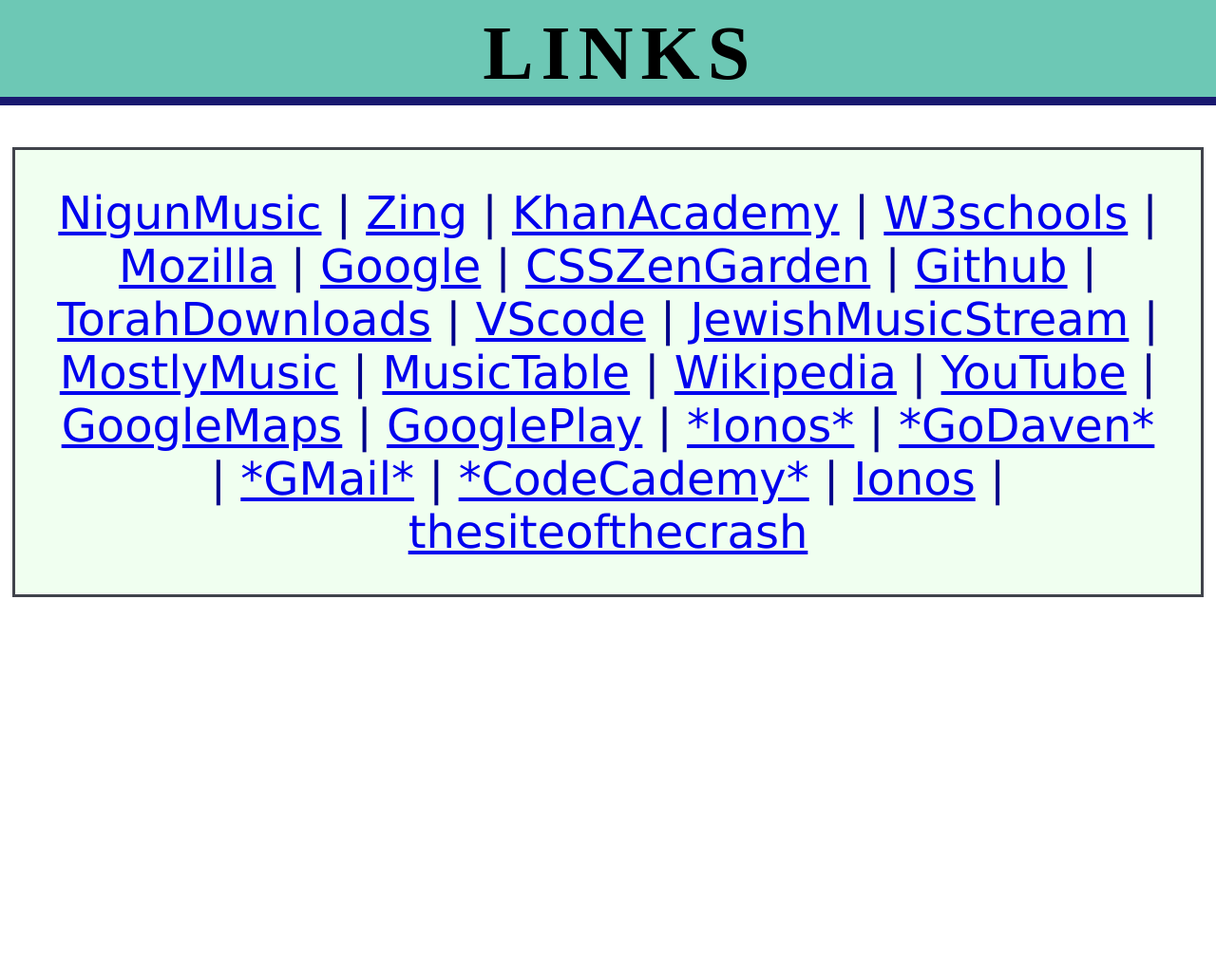
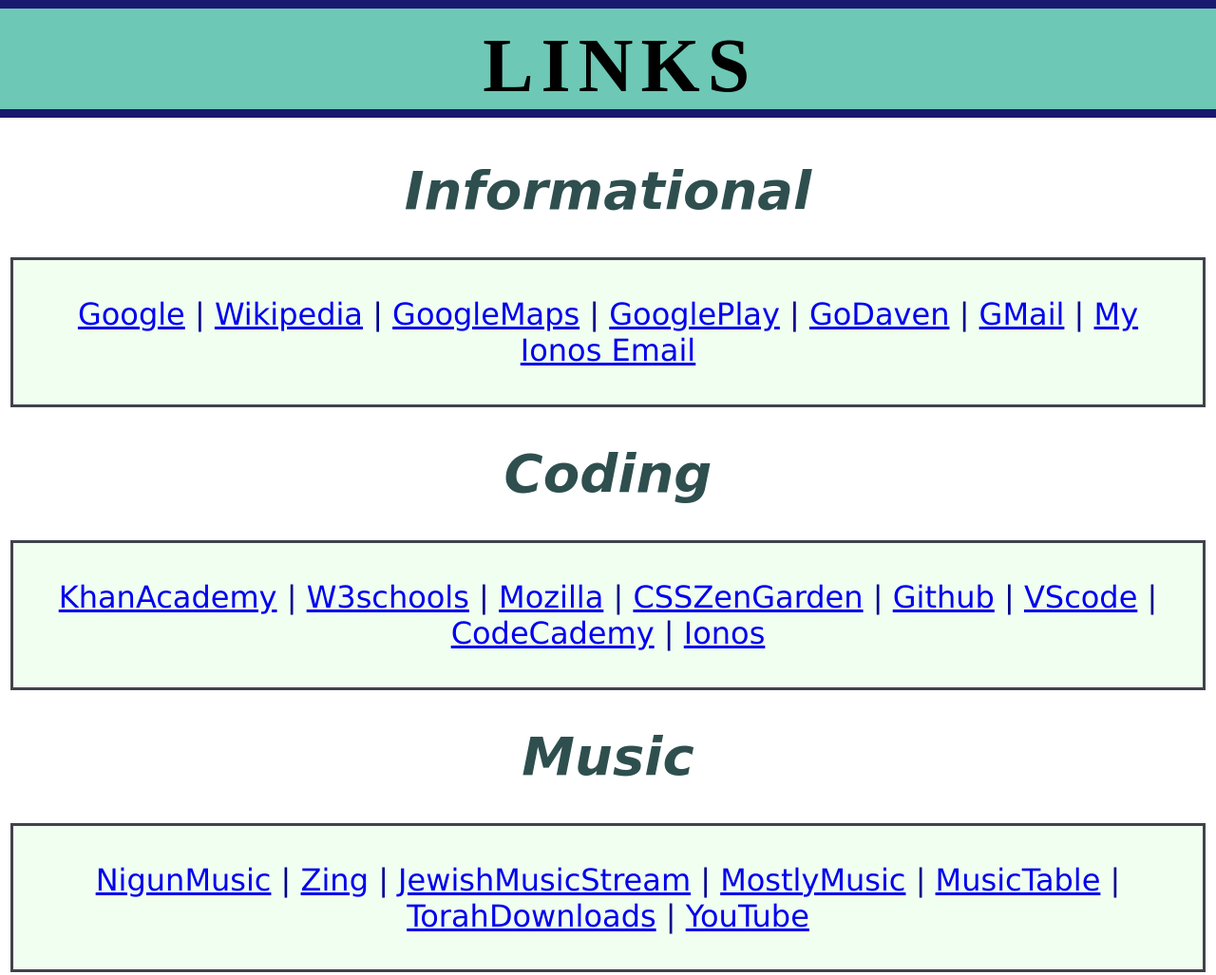
Before and after one commit to MRibiat/MRibiat.github.io, a plain HTML site: page index.html in a window 1280 px wide. Shown: the whole page at 95% size. Before the commit the page ends 800 px from the top, so only its background shows below. Drawn offline with Linux system fonts and the light colour scheme.

Commit message:
Update index.html

```diff
--- a/index.html
+++ b/index.html
@@ -17,19 +17,24 @@
 				background-color: rgba(100, 197, 176, 0.938);
 				padding-top: 15px;
 				padding-left: 2%;
-				margin: -12px -0.3em 44px;
+				margin: -7.6px -0.3em 44px;
 				line-height: 3em;
 				letter-spacing: 0.1em;
 				font: bolder 5em papyrus;
 				border-bottom: 0.1in solid midnightblue;
+				border-top: 0.1in solid midnightblue;
 			}
-			#links{
-				font-size: 3em;
+			.links{
+				font-size: 2em;
 				border:3px solid rgba(38, 40, 51, 0.87);
 				background-color:honeydew;
 				padding:3% ;
 				margin: auto 0.1em;
 				color: darkblue;
+			}
+			.headers{
+				font: italic bold 350% cursive;
+				color: darkslategray;
 			}
 		</style>
 
@@ -38,30 +43,39 @@
 	<body>
 
 		<h1 id="headbar">LINKS</h1>
-		<p id="links">
+
+		<h1 class="headers">Informational</h1>
+		<p class="links">
+			<a href="https://www.google.com/" target="_blank">Google</a>
+			| <a href="https://en.wikipedia.org/" target="_blank">Wikipedia</a>
+			| <a href="https://www.google.com/maps/" target="_blank">GoogleMaps</a>
+			| <a href="https://play.google.com/" target="_blank">GooglePlay</a>
+			| <a href="https://www.godaven.com/" target="_blank">GoDaven</a>
+			| <a href="https://mail.google.com/mail/" target="_blank">GMail</a>
+			| <a href="https://email.ionos.com/appsuite/?tl=y#!!&app=io.ox/mail&folder=default0/INBOX" target="_blank">My Ionos Email</a>
+		</p>
+
+		<h1 class="headers">Coding</h1>
+		<p class="links">
+			<a href="https://www.khanacademy.org/" target="_blank">KhanAcademy</a>
+			| <a href="https://www.w3schools.com/" target="_blank">W3schools</a>
+			| <a href="https://developer.mozilla.org/" target="_blank">Mozilla</a>
+			| <a href="https://www.csszengarden.com/" target="_blank">CSSZenGarden</a>
+			| <a href="https://github.com/" target="_blank">Github</a>
+			| <a href="https://code.visualstudio.com/" target="_blank">VScode</a>
+			| <a href="https://www.codecademy.com/" target="_blank">CodeCademy</a>
+			| <a href="https://www.ionos.com/" target="_blank">Ionos</a>
+		</p>
+
+		<h1 class="headers">Music</h1>
+		<p class="links">
 			<a href="https://www.nigunmusic.com/" target="_blank">NigunMusic</a>
 			| <a href="https://play.google.com/store/apps/details?id=fm.jewishmusic.application&hl=en_US&gl=US" target="_blank">Zing</a>
-		| <a href="https://www.khanacademy.org/" target="_blank">KhanAcademy</a>
-		| <a href="https://www.w3schools.com/" target="_blank">W3schools</a>
-		| <a href="https://developer.mozilla.org/" target="_blank">Mozilla</a>
-		| <a href="https://www.google.com/" target="_blank">Google</a>
-		| <a href="https://www.csszengarden.com/" target="_blank">CSSZenGarden</a>
-		| <a href="https://github.com/" target="_blank">Github</a>
-		| <a href="https://torahdownloads.com/" target="_blank">TorahDownloads</a>
-		| <a href="https://code.visualstudio.com/" target="_blank">VScode</a>
 			| <a href="https://jewishmusicstream.com/" target="_blank">JewishMusicStream</a>
 			| <a href="https://mostlymusic.com/" target="_blank">MostlyMusic</a>
 			| <a href="https://www.music-table.com/" target="_blank">MusicTable</a>
-		| <a href="https://en.wikipedia.org/" target="_blank">Wikipedia</a>
+			| <a href="https://torahdownloads.com/" target="_blank">TorahDownloads</a>
 			| <a href="https://www.youtube.com/" target="_blank">YouTube</a>
-		| <a href="https://www.google.com/maps/" target="_blank">GoogleMaps</a>
-		| <a href="https://play.google.com/" target="_blank">GooglePlay</a>
-		| <a href="https://www.ionos.com/" target="_blank">*Ionos*</a>
-		| <a href="https://www.godaven.com/" target="_blank">*GoDaven*</a>
-		| <a href="https://mail.google.com/mail/" target="_blank">*GMail*</a>
-		| <a href="https://www.codecademy.com/" target="_blank">*CodeCademy*</a>
-		| <a href="https://email.ionos.com/appsuite/?tl=y#!!&app=io.ox/mail&folder=default0/INBOX" target="_blank">Ionos</a>
-		| <a href="https://www.google.com/maps/@40.0889266,-74.2280823,3a,75y,13.86h,51.27t,1.1r/data=!3m6!1e1!3m4!1silSQEgDrRrCwx5Bxv0kc2Q!2e0!7i16384!8i8192?entry=ttu" target="_blank">thesiteofthecrash</a>
 		</p>
 	</body>
 </html>
```
Lines whose indentation alone changed are shown as unchanged.
